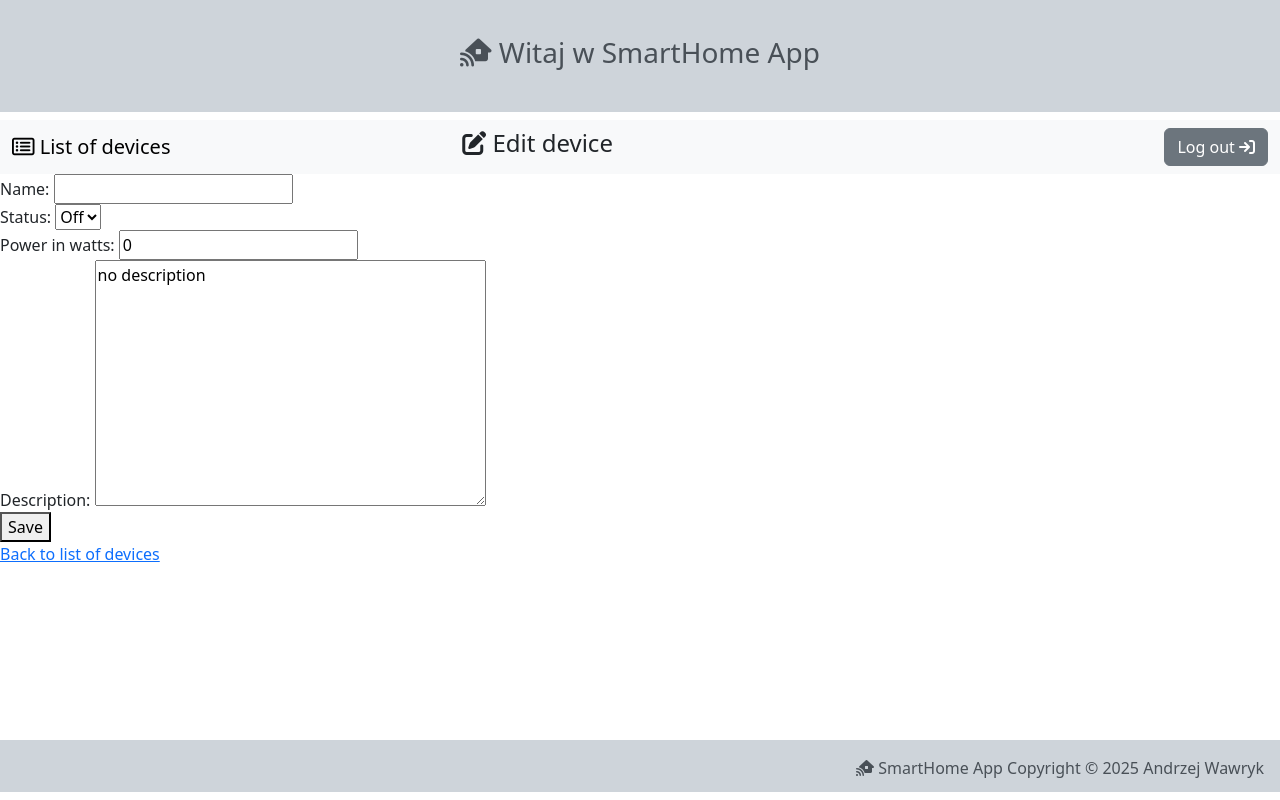
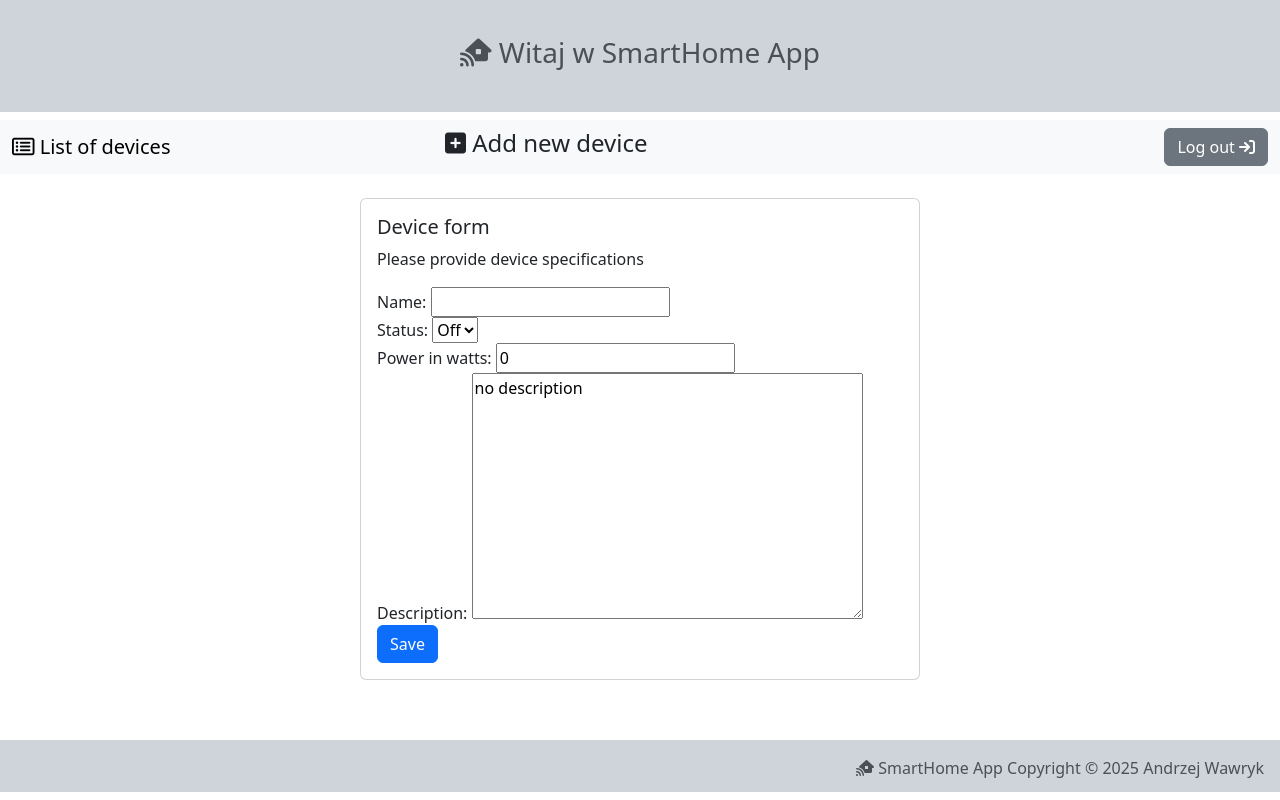
Before and after one commit to preemek/smarthome_app, a Django app: page /shApp/new_device/ in a window 1280 px wide. Run offline with Django 5.2, Linux system fonts and the light colour scheme; the visitor is signed in with stand-in values (Sample User, id 1); some libraries are stand-ins or nearby versions.

Commit message:
Lekcja 2025-01-16

```diff
--- a/SmartHome/templates/registration/login.html
+++ b/SmartHome/templates/registration/login.html
@@ -12,8 +12,7 @@
                 <div class="card" style="width: 26rem;">
                     <div class="card-body">
                         <h5 class="card-title">Log in to SmartHome App</h5>
-                        <h6 class="card-subtitle mb-2 text-body-secondary">Card subtitle</h6>
-                        <p class="card-text">Some quick example text to build on the card title and make up the bulk of the card's content.</p>
+                        <p class="card-text">Please log in to SmartHome App to be able to use the full functionality of the system. </p>
                         <div class="mb-3 row">
                             <form method = "post">
                                {% csrf_token %}
--- a/SmartHome/templates/shApp_device_form.html
+++ b/SmartHome/templates/shApp_device_form.html
@@ -12,14 +12,14 @@
       </ul>
       <ul class="navbar-nav mx-auto">
         <li class="nav-item">
-          {% if isNew %}
+          {% if IsNew %}
             <h4><i class="fa-solid fa-square-plus"></i> Add new device</h4>
           {% else %}
             <h4><i class="fa-solid fa-pen-to-square"></i> Edit device</h4>
           {% endif %}
         </li>
       </ul>
-            {% if user.is_authenticated %}
+      {% if user.is_authenticated %}
       <ul class="navbar-nav ms-auto">
         <li class="nav-item">
           <form method="post" action="{% url 'logout' %}" >
@@ -32,10 +32,17 @@
     </div>
   </div>
 </nav>
+<br>
+<div class="card mx-auto" style="width: 35rem;">
+  <div class="card-body">
+    <h5 class="card-title">Device form</h5>
+    <p class="card-text">Please provide device specifications</p>
     <form method="post" enctype="multipart/form-data">
         {% csrf_token %}
         {{ form|bootstrap }}
-        <button type="submit">Save</button>
+        <button type="submit" class="btn btn-primary">Save</button>
     </form>
-    <a href="{% url 'devices' %}">Back to list of devices</a>
-{% endblock %}
+  </div>
+</div>
+
+ {% endblock %}
```
